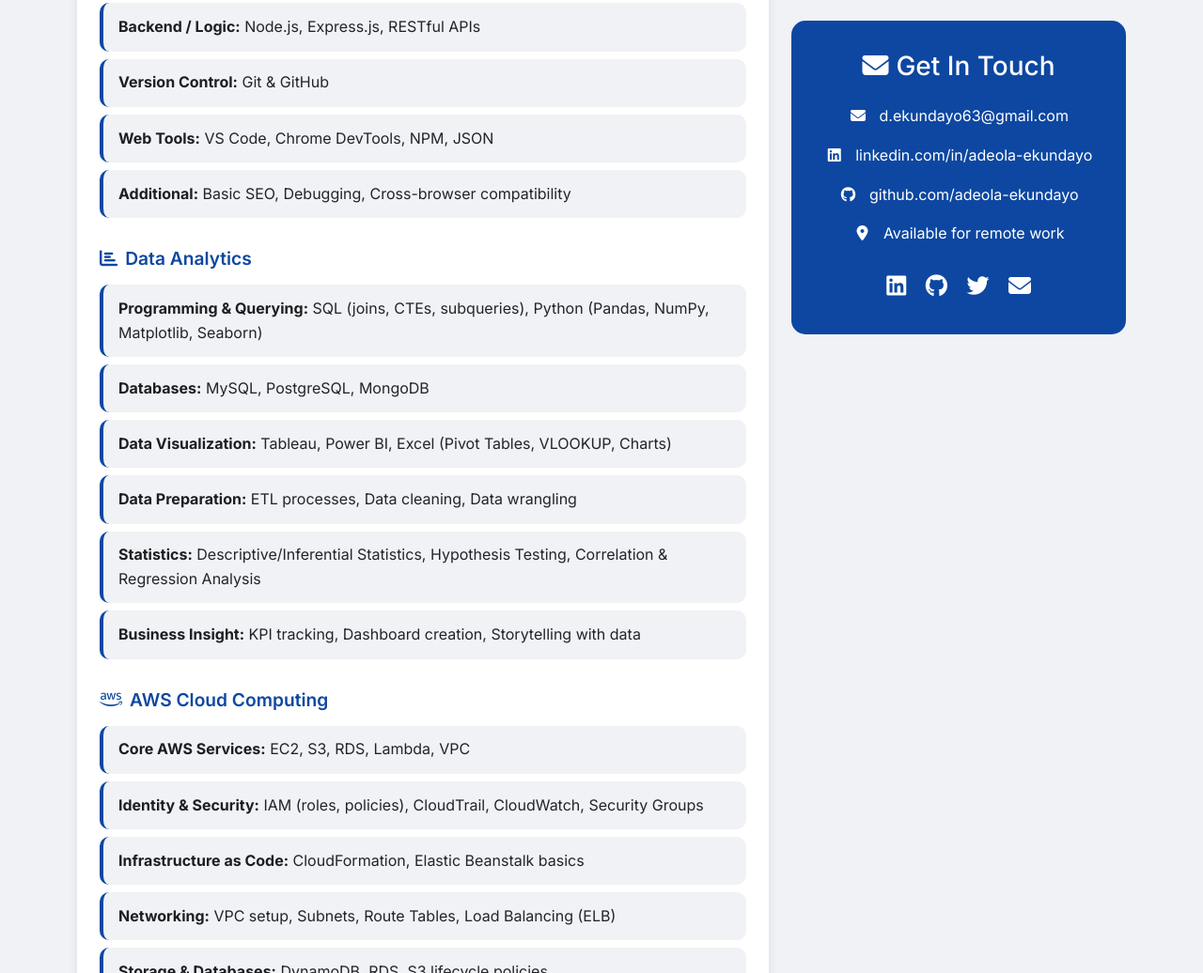
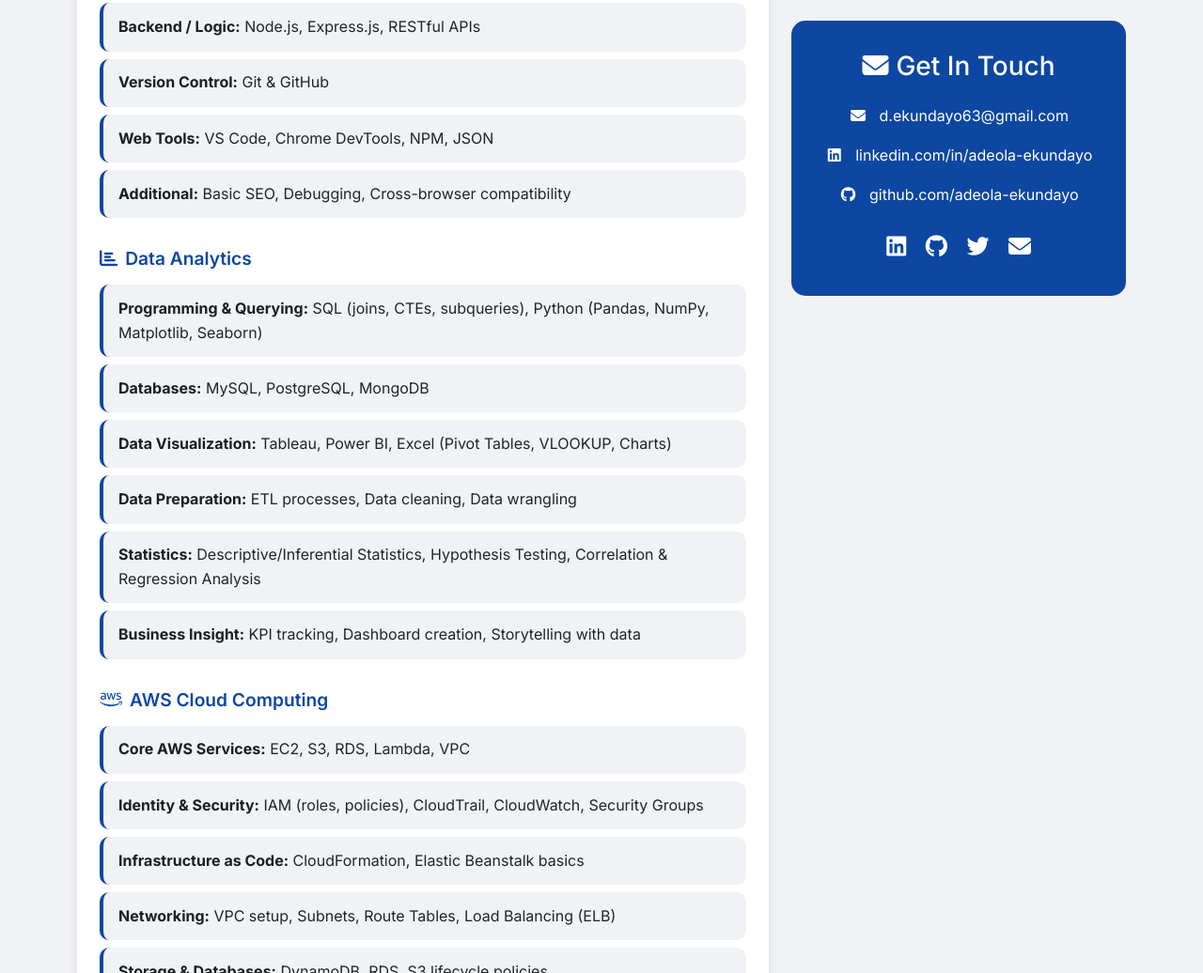
Before and after one commit to deoekundayo/personal-potfolio, a plain HTML site: page index.html in a window 1280 px wide. Shown: the part 1185-2221 px from the top of the page at 94% size. Drawn offline with nearby package versions, Linux system fonts and the light colour scheme.

Commit message:
Update index.html

```diff
--- a/index.html
+++ b/index.html
@@ -467,10 +467,6 @@
             <i class="fab fa-github"></i>
             <span>github.com/adeola-ekundayo</span>
           </div>
-          <div class="contact-item">
-            <i class="fas fa-map-marker-alt"></i>
-            <span>Available for remote work</span>
-          </div>
 
           <div class="social-links mt-4">
             <a href="#" target="_blank"><i class="fab fa-linkedin"></i></a>
```
